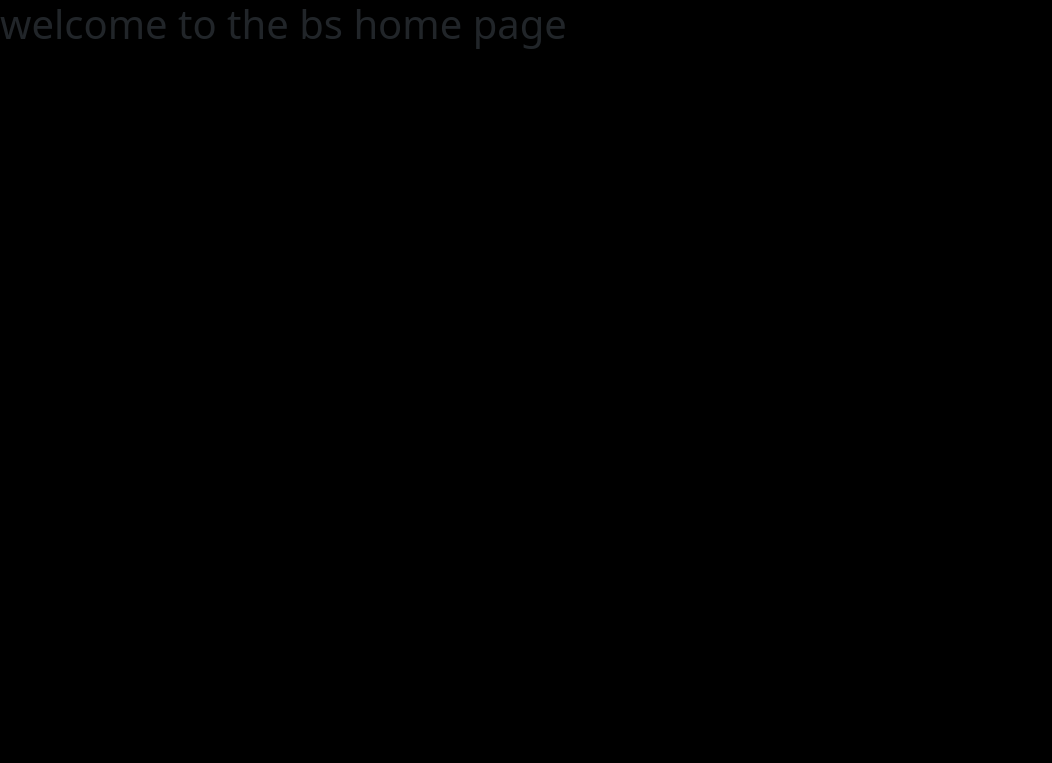
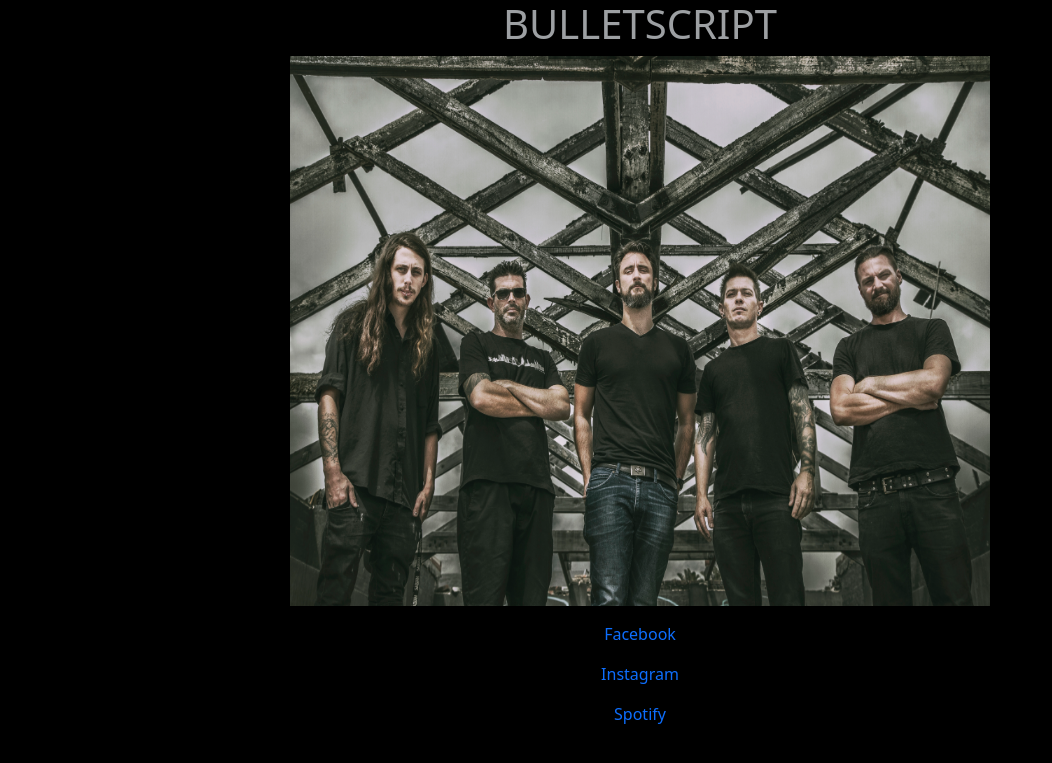
Before and after one commit to JacquesJ44/bulletscript, a Python web app: template templates/layout.html in a window 1280 px wide. Shown: the top 763 px of the page, without its empty margins (0-1052 px from the left). Run offline with Jinja, Linux system fonts and the light colour scheme; the template is opened without the code that fills it, so the values that code supplies are empty.

Commit message:
modify layout.html

```diff
--- a/static/styles.css
+++ b/static/styles.css
@@ -1,9 +1,9 @@
 body {
     background-color: #000;
-    color: #212529;
+    color: #9da0a3;
     font-size: 1rem;
     font-weight: 400;
     line-height: 1.5;
     margin: 0;
-    text-align: left;
+    text-align: center;
 }
--- a/templates/layout.html
+++ b/templates/layout.html
@@ -20,7 +20,15 @@
 
     <body>
 
-        <h1>welcome to the bs home page</h1>
+        <h1>BULLETSCRIPT</h1>
+
+        <img src="/static/pics/7331.jpg" alt="BULLETSCRIPT" width="700" height="550">
+
+        <ul class="navbar-nav me-auto mt-2">
+            <li class="nav-item"><a class="nav-link" href="https://www.facebook.com/BULLETSCRIPT">Facebook</a></li>
+            <li class="nav-item"><a class="nav-link" href="https://www.instagram.com/bulletscript/">Instagram</a></li>
+            <li class="nav-item"><a class="nav-link" href="https://open.spotify.com/artist/3SLBGghuwxcU3N8CQOHJHR">Spotify</a></li>
+        </ul>
 
 
     </body>
```
